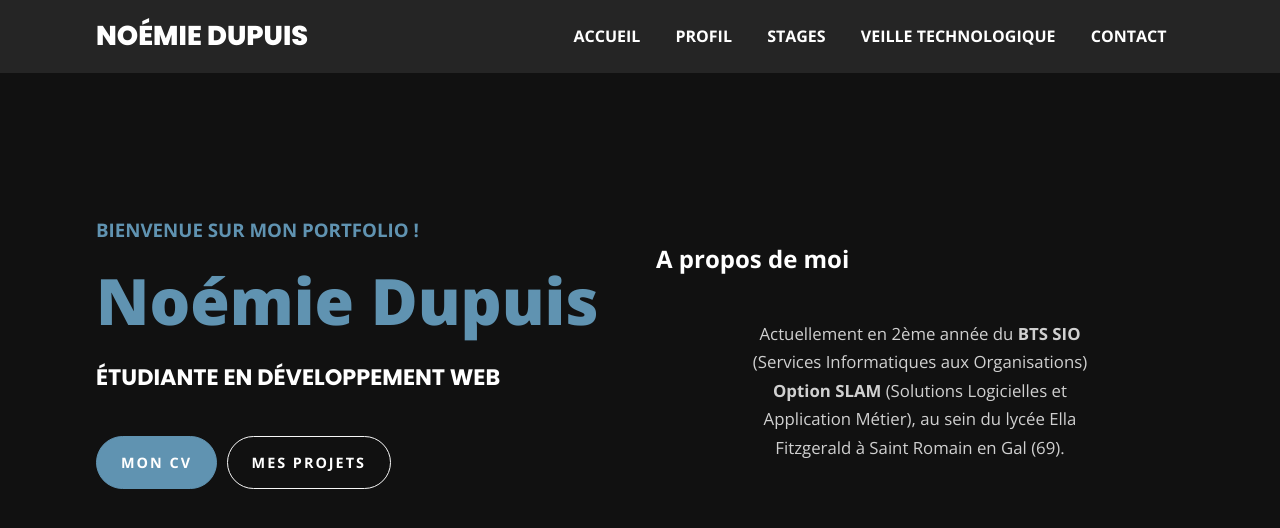
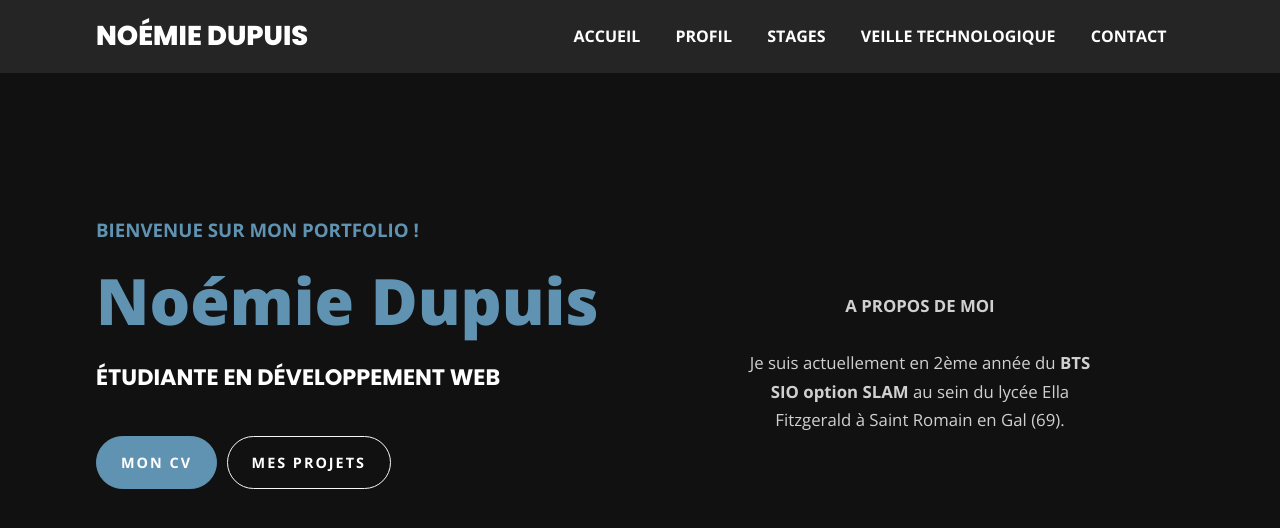
Before and after one commit to noemie309/noemie309.github.io, a plain HTML site: page index.html in a window 1280 px wide. Drawn offline with nearby package versions, Linux system fonts and the light colour scheme.

Commit message:
Update index.html

```diff
--- a/index.html
+++ b/index.html
@@ -61,9 +61,10 @@
                     </div>
                 </div>
                 <div class = "row-right">
-                    <h1><span>A propos de moi</span></h1>
-                    <p class = "text">Actuellement en 2ème année du <b>BTS SIO</b> (Services Informatiques aux Organisations)
-                        <b>Option SLAM</b> (Solutions Logicielles et Application Métier),
+                    <p class = "text">
+                        <b>A PROPOS DE MOI</b>
+                        <br><br>
+                        Je suis actuellement en 2ème année du <b>BTS SIO option SLAM</b>
                         au sein du lycée Ella Fitzgerald à Saint Romain en Gal (69).
                     </p>
                 </div>
```
